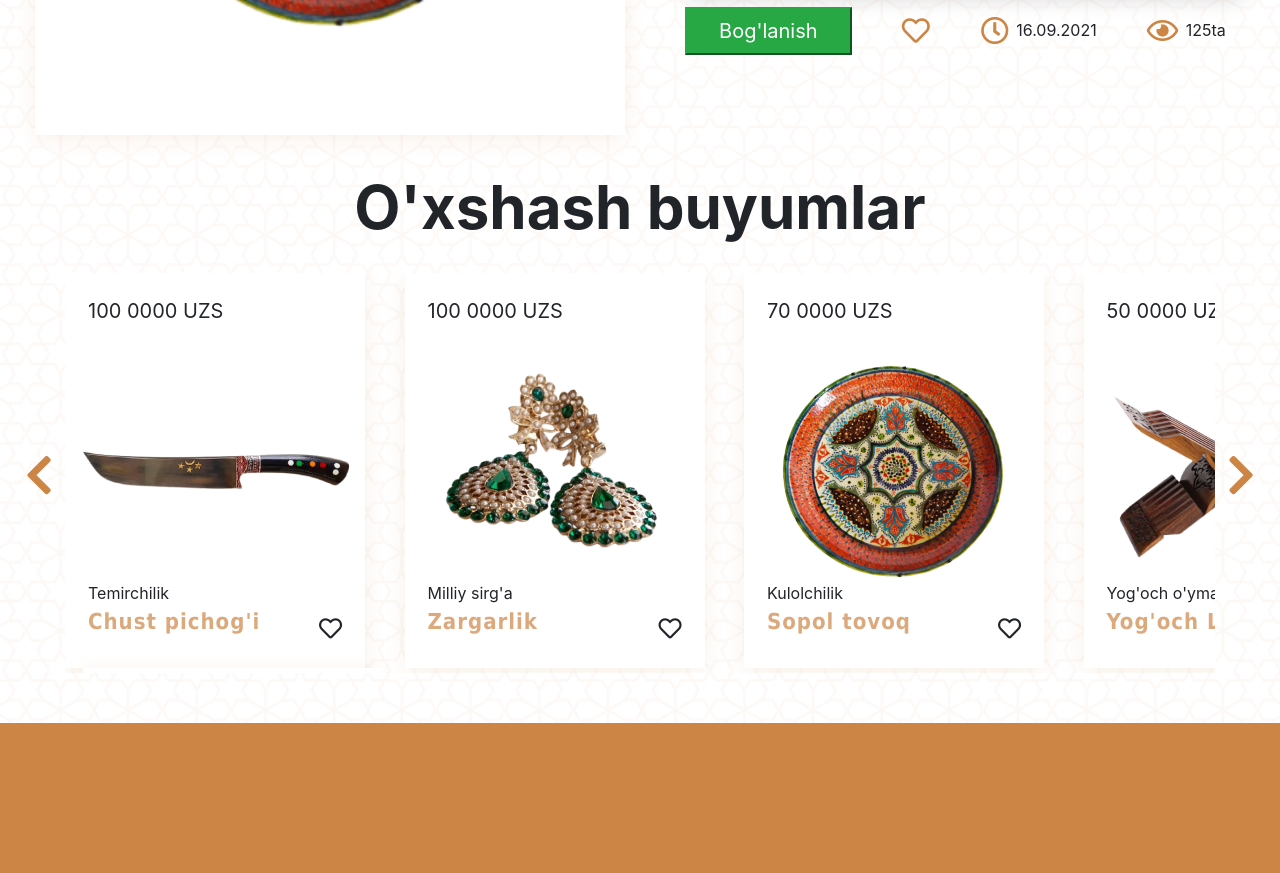
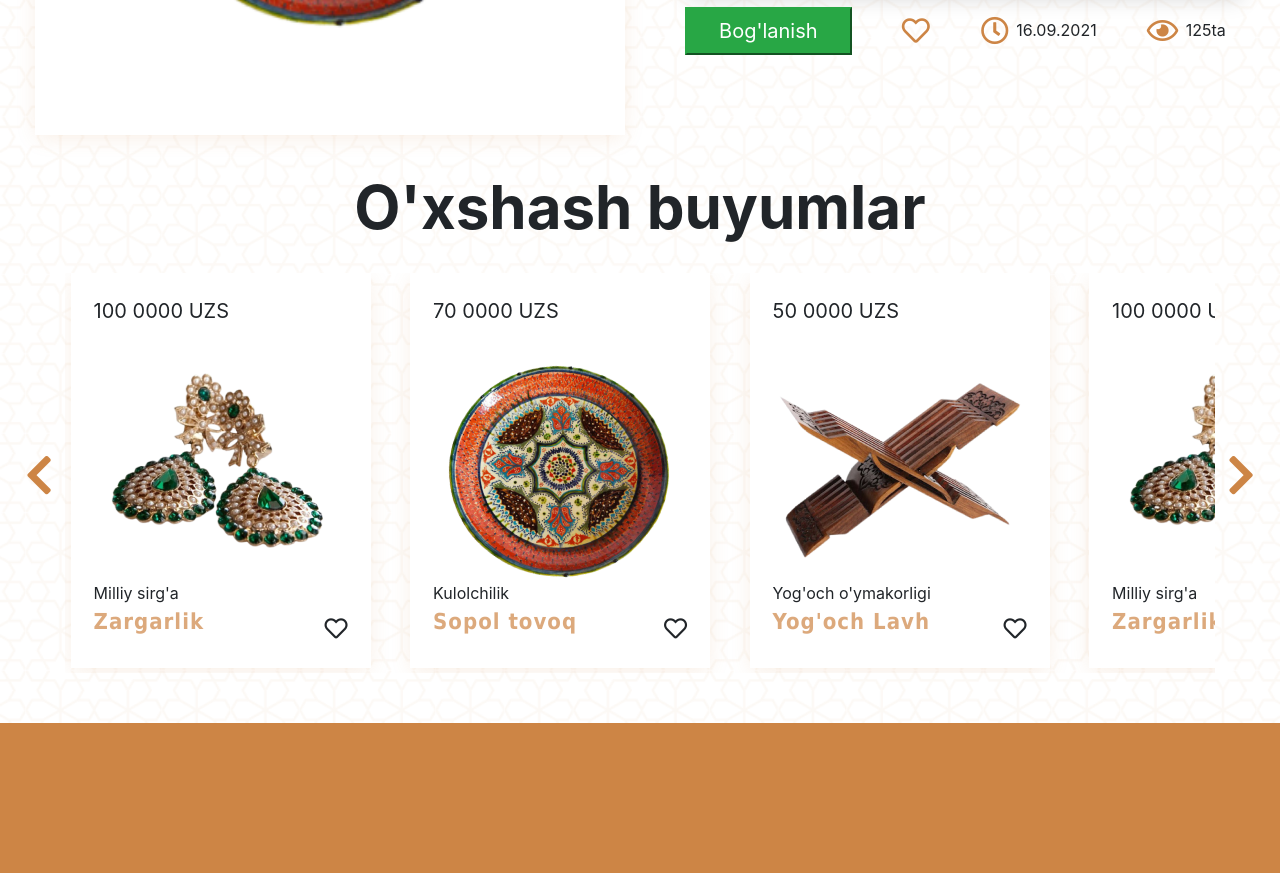
Before and after one commit to Abdukarim01/HunarmandUz, a plain HTML site: page index4.html in a window 1280 px wide. Shown: the part 557-1430 px from the top of the page. Drawn offline with nearby package versions, Linux system fonts and the light colour scheme.

Commit message:
slider
changed

```diff
--- a/css/index.css
+++ b/css/index.css
@@ -578,7 +578,7 @@ footer{height:280px;
 
 .carousel-items-line-in{width:100%;
                         height:100%;
-                        overflow-x: scroll;}
+                        overflow-x:hidden;}
 .carousel-items-line-in::-webkit-scrollbar{height: 5px;}
 
 .long-block{width:4391px;}
--- a/js/index.js
+++ b/js/index.js
@@ -7,6 +7,17 @@ function longInput(){
     document.getElementById('searchInput').className = 'longinput'
 }
 let property = 0
+
+window.onload = ()=>{
+	setInterval( ()=>{
+		property+=333.9
+		let div = document.getElementById('first')
+		div.style = `margin-left:-${property}px; transition:all 0.3s;`
+		if(property == 2716){
+	      property = 0}
+	},5000)
+}
+
 function nextTo(){
 	property+=339.5
 let div = document.getElementById('first')
```
